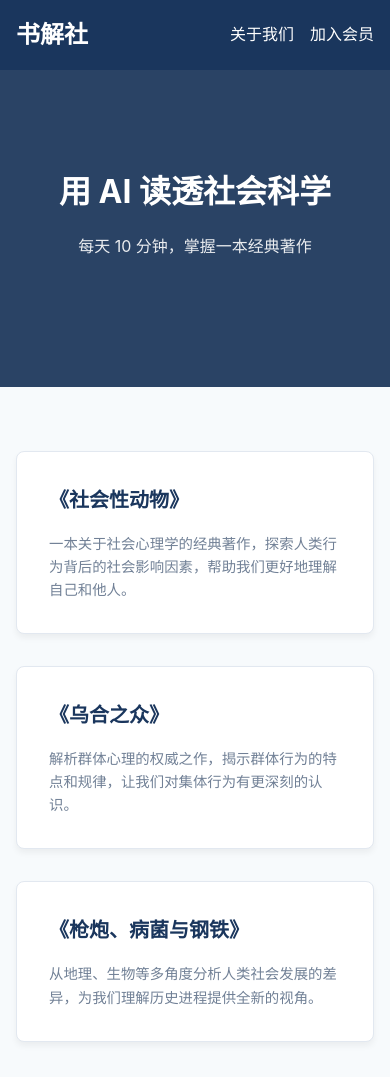
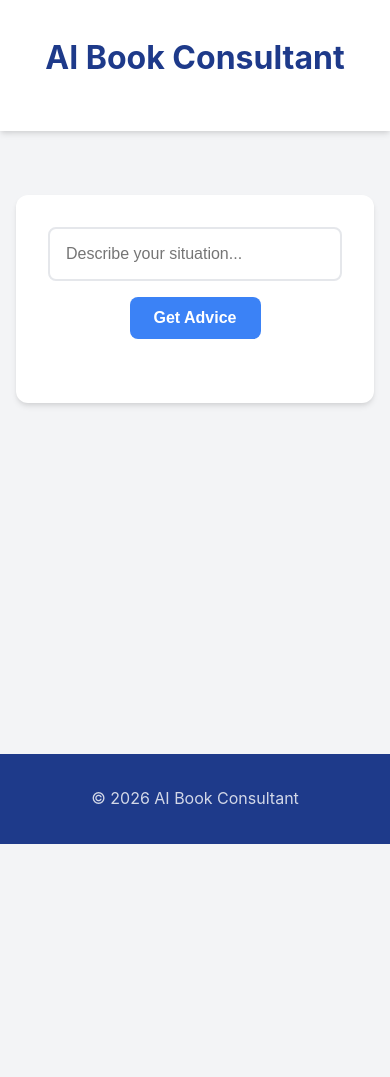
Before and after one commit to guanlixue09-bit/shujieshe-web, a website: page index.html in a window 390 px wide. Shown: the top 1077 px of the page. After the commit the page ends 844 px from the top, so only its background shows below. Drawn offline with Linux system fonts and the light colour scheme.

Commit message:
Add files via upload

```diff
--- a/index.html
+++ b/index.html
@@ -1,18 +1,19 @@
 <!DOCTYPE html>
-<html lang="zh-CN">
+<html lang="en">
 <head>
     <meta charset="UTF-8">
     <meta name="viewport" content="width=device-width, initial-scale=1.0">
-    <title>书解社 - 用 AI 读透社会科学</title>
+    <title>AI Book Consultant</title>
     <style>
         :root {
-            --primary-color: #1a365d;
-            --secondary-color: #2a4365;
-            --text-color: #2d3748;
-            --light-text: #718096;
-            --background-color: #f7fafc;
-            --card-background: #ffffff;
-            --border-color: #e2e8f0;
+            --primary-color: #3b82f6;
+            --dark-color: #1e3a8a;
+            --light-color: #f3f4f6;
+            --text-color: #1f2937;
+            --light-text: #6b7280;
+            --white: #ffffff;
+            --shadow: 0 4px 6px -1px rgba(0, 0, 0, 0.1), 0 2px 4px -1px rgba(0, 0, 0, 0.06);
+            --transition: all 0.3s ease;
         }
 
         * {
@@ -25,173 +26,244 @@
             font-family: -apple-system, BlinkMacSystemFont, 'Segoe UI', Roboto, 'Helvetica Neue', Arial, sans-serif;
             line-height: 1.6;
             color: var(--text-color);
-            background-color: var(--background-color);
+            background-color: var(--light-color);
+            min-height: 100vh;
+            display: flex;
+            flex-direction: column;
         }
 
-        /* 导航栏 */
-        nav {
-            background-color: var(--primary-color);
-            color: white;
-            padding: 1rem 2rem;
-            display: flex;
-            justify-content: space-between;
-            align-items: center;
-            box-shadow: 0 2px 4px rgba(0, 0, 0, 0.1);
+        /* Header */
+        header {
+            background-color: var(--white);
+            padding: 2rem 0;
+            box-shadow: var(--shadow);
         }
 
-        .logo {
-            font-size: 1.5rem;
-            font-weight: bold;
+        .container {
+            max-width: 800px;
+            margin: 0 auto;
+            padding: 0 2rem;
         }
 
-        .nav-links {
-            display: flex;
-            gap: 2rem;
+        h1 {
+            font-size: 2.5rem;
+            font-weight: 700;
+            color: var(--dark-color);
+            text-align: center;
+            margin-bottom: 1rem;
         }
 
-        .nav-links a {
-            color: white;
-            text-decoration: none;
-            transition: color 0.3s ease;
+        /* Main Content */
+        main {
+            flex: 1;
+            padding: 4rem 0;
         }
 
-        .nav-links a:hover {
-            color: rgba(255, 255, 255, 0.8);
-        }
-
-        /* 核心区域 */
-        .hero {
-            background-color: var(--secondary-color);
-            color: white;
-            padding: 6rem 2rem;
+        .card {
+            background-color: var(--white);
+            border-radius: 12px;
+            padding: 3rem;
+            box-shadow: var(--shadow);
             text-align: center;
         }
 
-        .hero h1 {
-            font-size: 3rem;
-            margin-bottom: 1rem;
-            font-weight: 700;
+        .input-container {
+            margin-bottom: 2rem;
         }
 
-        .hero p {
-            font-size: 1.25rem;
-            margin-bottom: 2rem;
-            opacity: 0.9;
+        input[type="text"] {
+            width: 100%;
+            padding: 1.25rem;
+            font-size: 1rem;
+            border: 2px solid #e5e7eb;
+            border-radius: 8px;
+            transition: var(--transition);
+            margin-bottom: 1rem;
         }
 
-        /* 书籍展示区 */
-        .books-section {
-            padding: 4rem 2rem;
-            max-width: 1200px;
-            margin: 0 auto;
+        input[type="text"]:focus {
+            outline: none;
+            border-color: var(--primary-color);
+            box-shadow: 0 0 0 3px rgba(59, 130, 246, 0.1);
         }
 
-        .books-container {
-            display: grid;
-            grid-template-columns: repeat(auto-fit, minmax(300px, 1fr));
-            gap: 2rem;
-            margin-top: 2rem;
+        button {
+            background-color: var(--primary-color);
+            color: var(--white);
+            border: none;
+            padding: 1rem 2rem;
+            font-size: 1rem;
+            font-weight: 600;
+            border-radius: 8px;
+            cursor: pointer;
+            transition: var(--transition);
         }
 
-        .book-card {
-            background-color: var(--card-background);
+        button:hover {
+            background-color: var(--dark-color);
+            transform: translateY(-2px);
+        }
+
+        button:disabled {
+            background-color: var(--light-text);
+            cursor: not-allowed;
+            transform: none;
+        }
+
+        /* Response Section */
+        .response-section {
+            margin-top: 3rem;
+            text-align: left;
+        }
+
+        .response-section h2 {
+            font-size: 1.5rem;
+            font-weight: 600;
+            color: var(--dark-color);
+            margin-bottom: 1rem;
+        }
+
+        .response-content {
+            background-color: #f9fafb;
+            border: 1px solid #e5e7eb;
             border-radius: 8px;
             padding: 2rem;
-            box-shadow: 0 4px 6px rgba(0, 0, 0, 0.05);
-            transition: transform 0.3s ease, box-shadow 0.3s ease;
-            border: 1px solid var(--border-color);
+            white-space: pre-wrap;
+            line-height: 1.6;
         }
 
-        .book-card:hover {
-            transform: translateY(-5px);
-            box-shadow: 0 10px 15px rgba(0, 0, 0, 0.1);
+        /* Loading Indicator */
+        .loading {
+            display: inline-block;
+            width: 20px;
+            height: 20px;
+            border: 2px solid rgba(255, 255, 255, 0.3);
+            border-radius: 50%;
+            border-top-color: var(--white);
+            animation: spin 1s ease-in-out infinite;
         }
 
-        .book-card h3 {
-            font-size: 1.25rem;
-            margin-bottom: 1rem;
-            color: var(--primary-color);
+        @keyframes spin {
+            to { transform: rotate(360deg); }
         }
 
-        .book-card p {
-            color: var(--light-text);
-            font-size: 0.9rem;
-        }
-
-        /* 页脚 */
+        /* Footer */
         footer {
-            background-color: var(--primary-color);
-            color: white;
+            background-color: var(--dark-color);
+            color: var(--white);
             text-align: center;
-            padding: 2rem;
-            margin-top: 4rem;
+            padding: 2rem 0;
+            margin-top: auto;
         }
 
         footer p {
             opacity: 0.8;
         }
 
-        /* 响应式设计 */
+        /* Responsive Design */
         @media (max-width: 768px) {
-            .hero h1 {
+            .container {
+                padding: 0 1rem;
+            }
+
+            h1 {
                 font-size: 2rem;
             }
 
-            .hero p {
-                font-size: 1rem;
+            .card {
+                padding: 2rem;
             }
 
-            .nav-links {
-                gap: 1rem;
-            }
-
-            nav {
+            input[type="text"] {
                 padding: 1rem;
             }
 
-            .books-section {
-                padding: 2rem 1rem;
+            button {
+                padding: 0.75rem 1.5rem;
             }
         }
     </style>
 </head>
 <body>
-    <!-- 导航栏 -->
-    <nav>
-        <div class="logo">书解社</div>
-        <div class="nav-links">
-            <a href="#">关于我们</a>
-            <a href="#">加入会员</a>
+    <header>
+        <div class="container">
+            <h1>AI Book Consultant</h1>
         </div>
-    </nav>
+    </header>
 
-    <!-- 核心区域 -->
-    <section class="hero">
-        <h1>用 AI 读透社会科学</h1>
-        <p>每天 10 分钟，掌握一本经典著作</p>
-    </section>
+    <main>
+        <div class="container">
+            <div class="card">
+                <div class="input-container">
+                    <input
+                        type="text"
+                        id="problemInput"
+                        placeholder="Describe your situation..."
+                    >
+                    <button id="getAdviceBtn">Get Advice</button>
+                </div>
 
-    <!-- 书籍展示区 -->
-    <section class="books-section">
-        <div class="books-container">
-            <div class="book-card">
-                <h3>《社会性动物》</h3>
-                <p>一本关于社会心理学的经典著作，探索人类行为背后的社会影响因素，帮助我们更好地理解自己和他人。</p>
-            </div>
-            <div class="book-card">
-                <h3>《乌合之众》</h3>
-                <p>解析群体心理的权威之作，揭示群体行为的特点和规律，让我们对集体行为有更深刻的认识。</p>
-            </div>
-            <div class="book-card">
-                <h3>《枪炮、病菌与钢铁》</h3>
-                <p>从地理、生物等多角度分析人类社会发展的差异，为我们理解历史进程提供全新的视角。</p>
+                <div class="response-section" id="responseSection" style="display: none;">
+                    <h2>Recommended Books</h2>
+                    <div class="response-content" id="responseContent"></div>
+                </div>
             </div>
         </div>
-    </section>
+    </main>
 
-    <!-- 页脚 -->
     <footer>
-        <p>版权所有 © 2026 书解社</p>
+        <div class="container">
+            <p>© 2026 AI Book Consultant</p>
+        </div>
     </footer>
+
+    <script>
+        document.addEventListener('DOMContentLoaded', function() {
+            const problemInput = document.getElementById('problemInput');
+            const getAdviceBtn = document.getElementById('getAdviceBtn');
+            const responseSection = document.getElementById('responseSection');
+            const responseContent = document.getElementById('responseContent');
+
+            getAdviceBtn.addEventListener('click', async function() {
+                const problem = problemInput.value.trim();
+
+                if (!problem) {
+                    alert('Please describe your situation');
+                    return;
+                }
+
+                // Show loading state
+                getAdviceBtn.disabled = true;
+                getAdviceBtn.innerHTML = '<div class="loading"></div> Loading...';
+
+                try {
+                    const response = await fetch('/api/chat', {
+                        method: 'POST',
+                        headers: {
+                            'Content-Type': 'application/json'
+                        },
+                        body: JSON.stringify({ problem })
+                    });
+
+                    if (!response.ok) {
+                        throw new Error('Request failed');
+                    }
+
+                    const data = await response.json();
+
+                    // Show response
+                    responseContent.textContent = data.advice;
+                    responseSection.style.display = 'block';
+                } catch (error) {
+                    console.error('Error:', error);
+                    alert('An error occurred. Please try again later.');
+                } finally {
+                    // Reset button
+                    getAdviceBtn.disabled = false;
+                    getAdviceBtn.innerHTML = 'Get Advice';
+                }
+            });
+        });
+    </script>
 </body>
 </html>
```
Also changed, not shown: api/chat.js (added, +51 -0 lines), package.json (added, +16 -0 lines).
